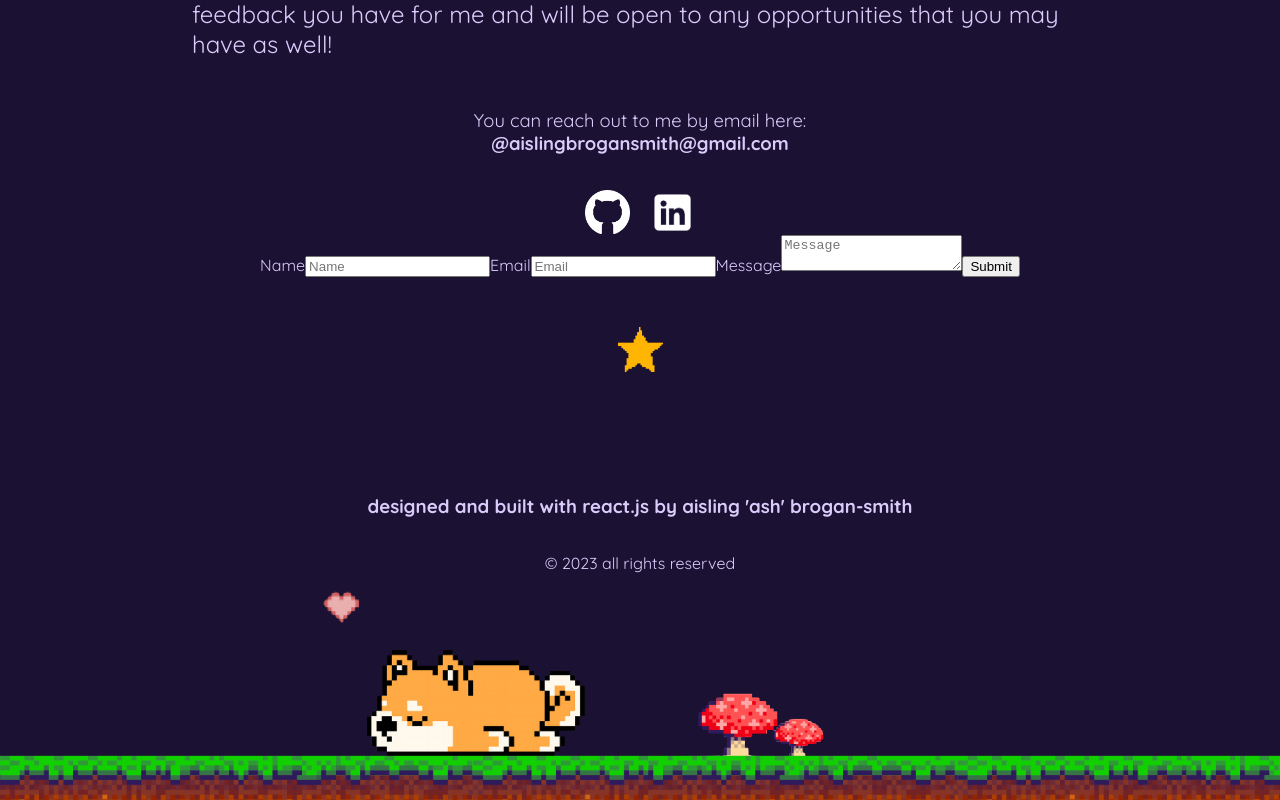
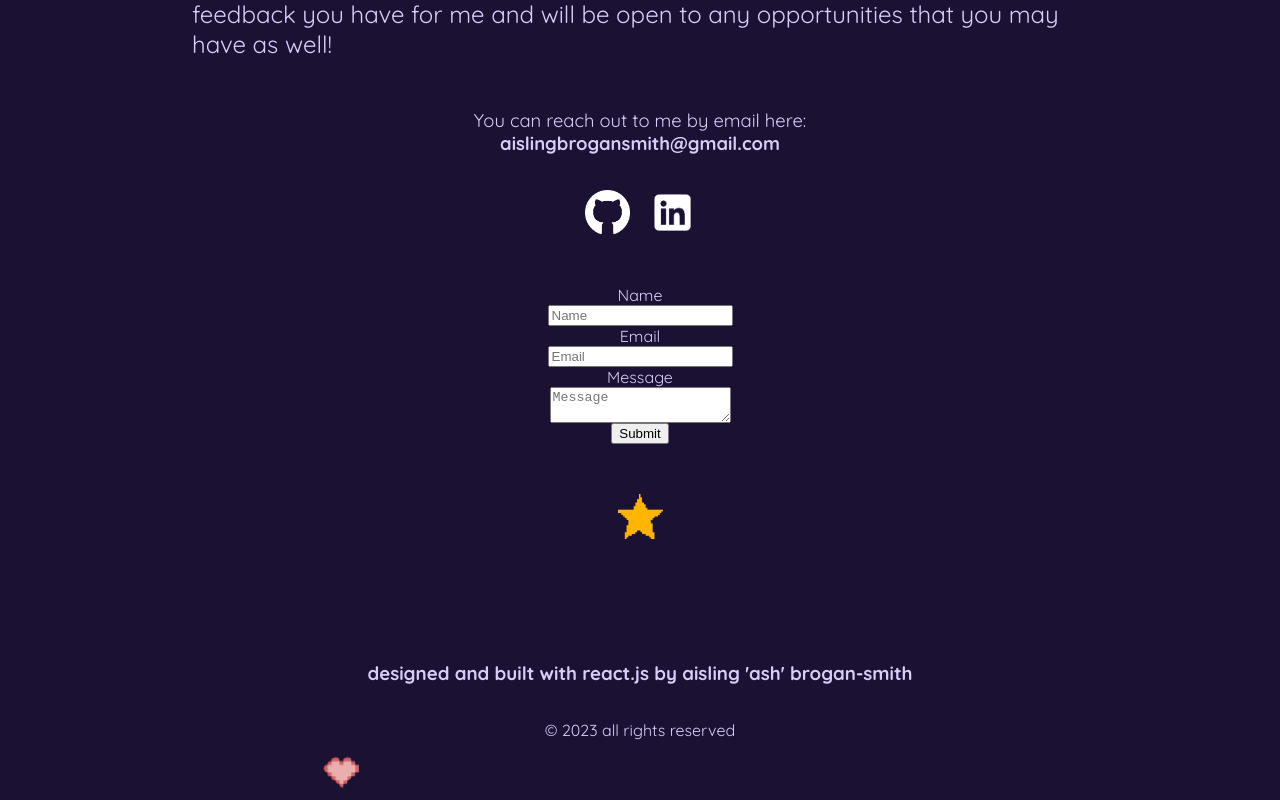
Before and after one commit to ashwantspizza/mywebsite, a React (Create React App) app in the folder ash-website/: page / in a window 1280 px wide. Shown: the part 3360-4160 px from the top of the page. Built offline with nearby package versions, Linux system fonts and the light colour scheme.

Commit message:
contact form css

```diff
--- /dev/null
+++ b/ash-website/src/components/ContactForm.css
@@ -0,0 +1,7 @@
+.form {
+    justify-content: center;
+    display: flex;
+    flex-direction: column;
+    align-items: center;
+    margin-top: 50px;
+}
--- a/ash-website/src/components/ContactForm.js
+++ b/ash-website/src/components/ContactForm.js
@@ -1,5 +1,6 @@
 import React, {useState} from 'react';
 import {db} from './firebase';
+import './ContactForm.css';
 
 export default function ContactForm() {
 
--- a/ash-website/src/components/LandingPage.js
+++ b/ash-website/src/components/LandingPage.js
@@ -165,7 +165,7 @@ Learning some python in high school briefly taught me how to solve simple proble
         <div className="contact-section">
     <div className="contact-text"> <img src={arrow} alt="arrow-img" className="arrow-image" /> <h2>contact</h2> </div>
     <div className="contact-desc"> As I'm currently looking for a role in tech, I would love to hear any questions or feedback you have for me and will be open to any opportunities that you may have as well!</div>
-    <div className="contact-email"> You can reach out to me by email here: <strong>@aislingbrogansmith@gmail.com</strong></div>
+    <div className="contact-email"> You can reach out to me by email here: <strong>aislingbrogansmith@gmail.com</strong></div>
     <div className="contact-section-logos">
 
     <a href="https://github.com/ashwantspizza" target="_blank" rel="noreferrer">
```
